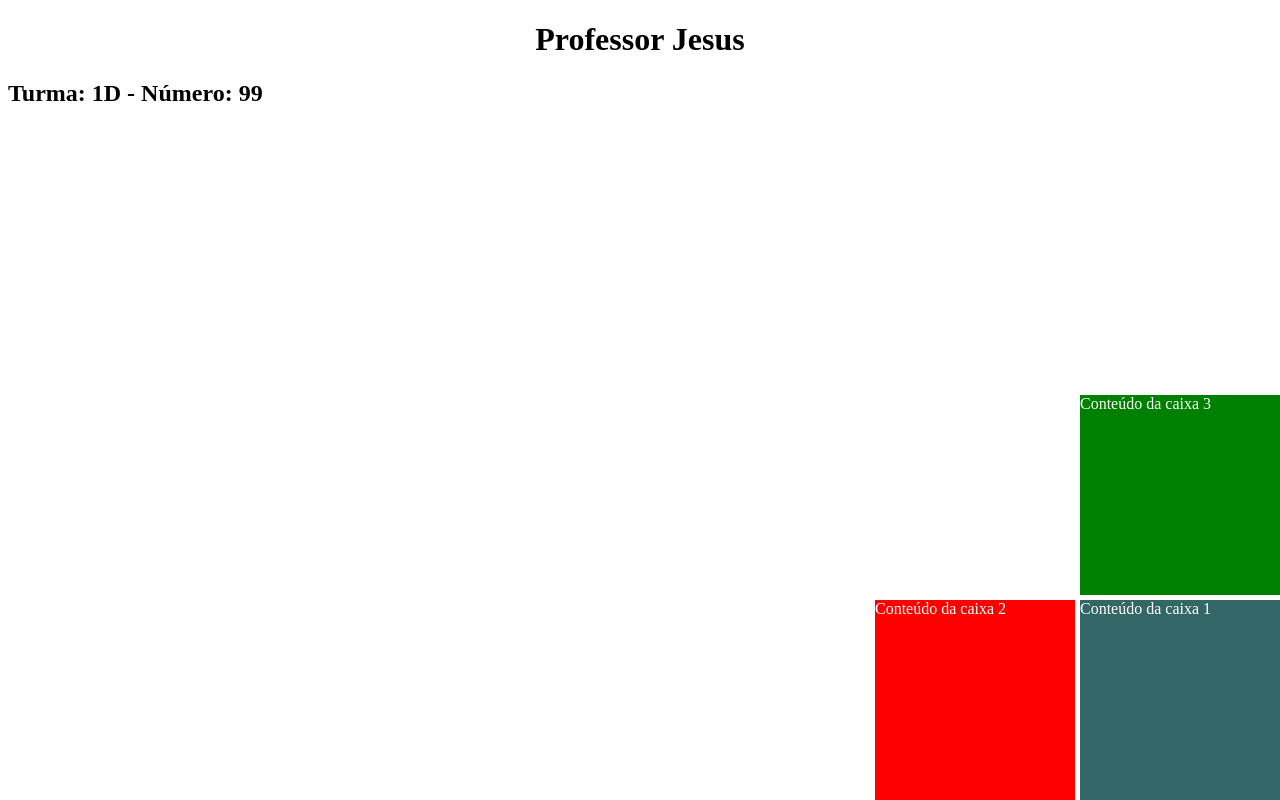
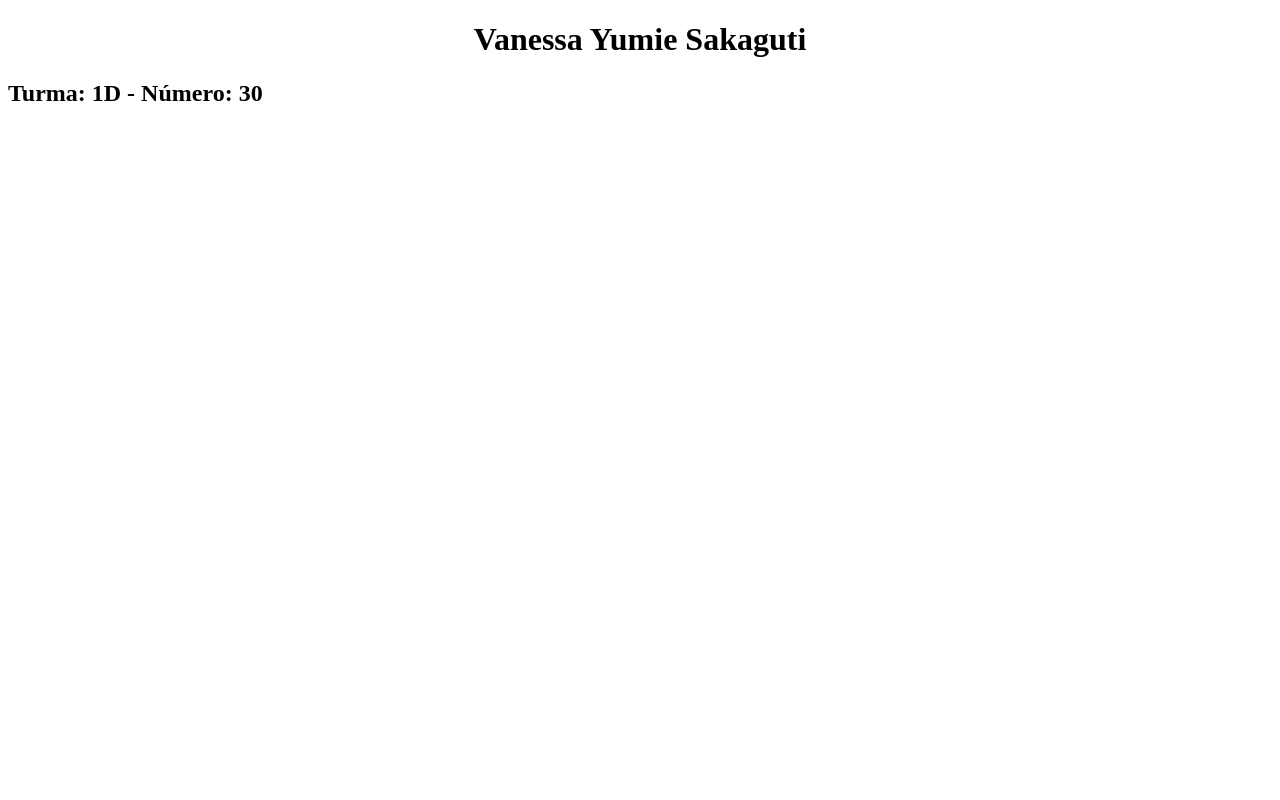
Before and after one commit to yuudemo/primeirod_2t, a plain HTML site: page index.html in a window 1280 px wide. Drawn offline with Linux system fonts and the light colour scheme.

Commit message:
aula 27z

```diff
--- a/index.html
+++ b/index.html
@@ -6,20 +6,7 @@
     <link rel="stylesheet" href="estilo.css">
   </head>
   <body>
-    <h1>Professor Jesus</h1>
-    <h2>Turma: 1D  - Número: 99</h2>
-
-    <div class="caixa1">
-      Conteúdo da caixa 1
-    </div>
-
-    <div class="caixa2">
-      Conteúdo da caixa 2
-    </div>
-
-    <div class="caixa3">
-      Conteúdo da caixa 3
-    </div>
-
+    <h1>Vanessa Yumie Sakaguti</h1>
+    <h2>Turma: 1D  - Número: 30</h2>
   </body>
 </html>
```
